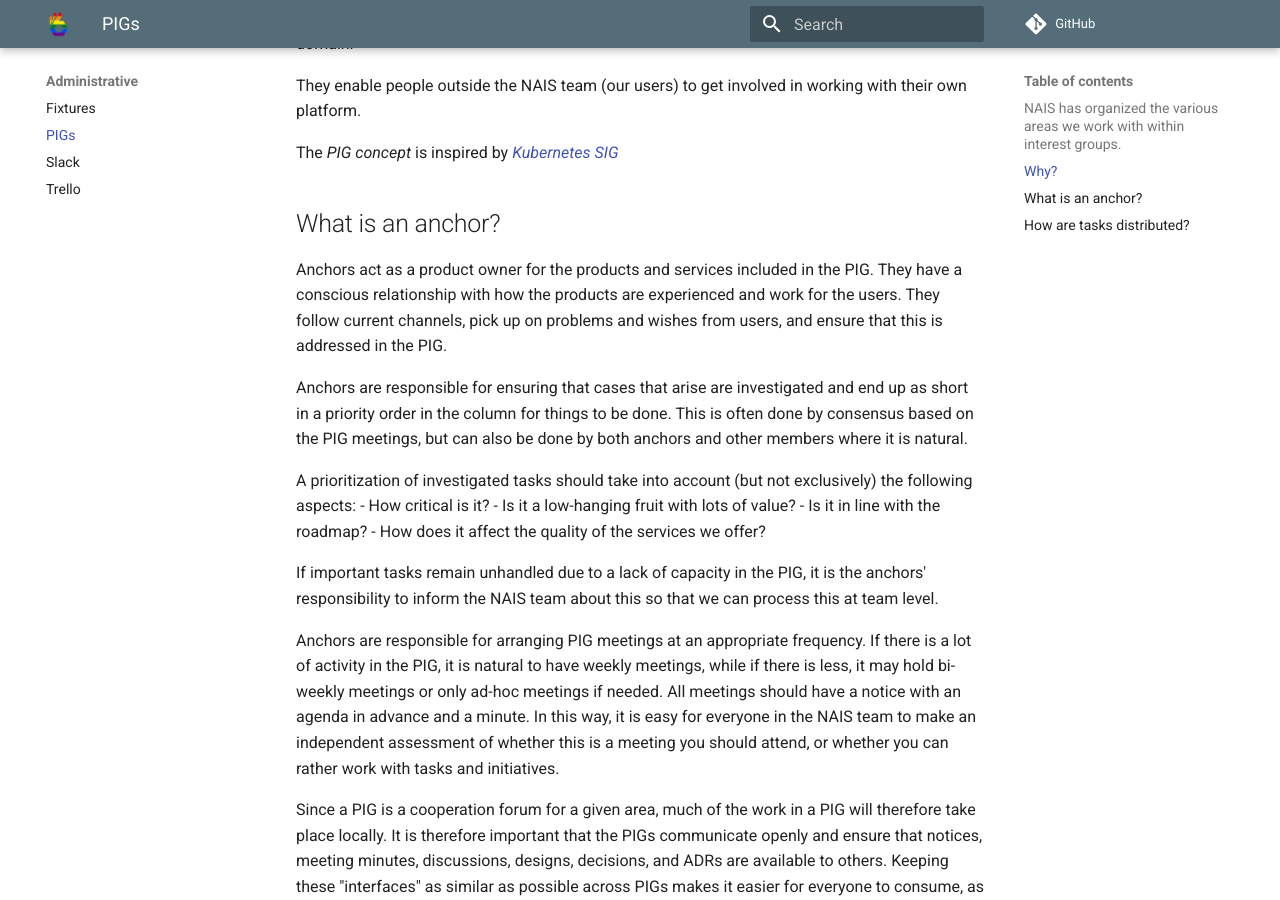
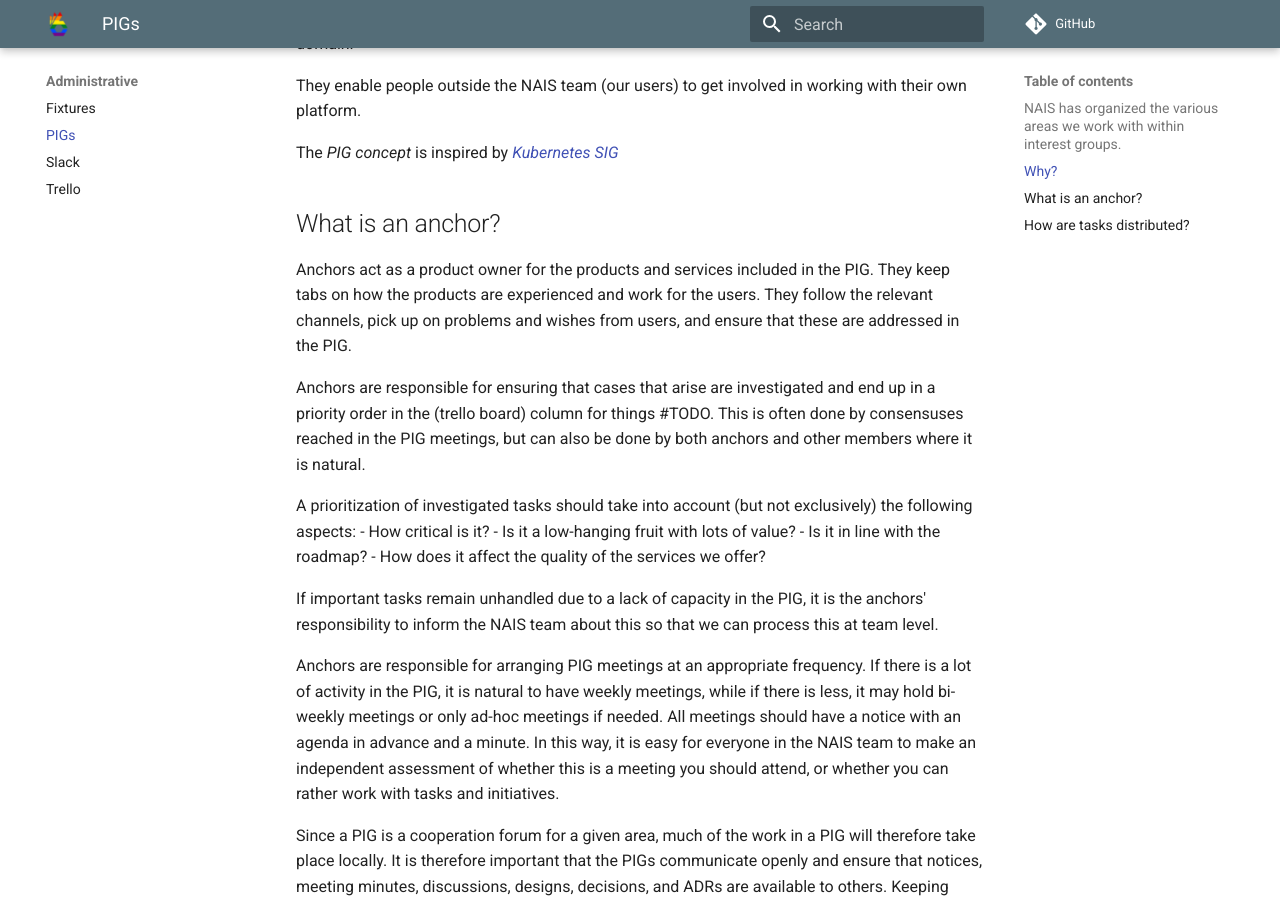
Before and after one commit to nais/handbook, an MkDocs documentation site: the page built from docs/administrative/pigs.md, in a window 1280 px wide and 900 px high, scrolled down 503 px. Built offline with MkDocs 1.6.1 and Material for MkDocs 9.7.7, drawn with Linux system fonts in a browser that asks for light colours; comment, search, counter and statistics services are not loaded.

Commit message:
Language betterment - PIGs

```diff
--- a/docs/administrative/pigs.md
+++ b/docs/administrative/pigs.md
@@ -18,11 +18,11 @@ The _PIG concept_ is inspired by _[Kubernetes SIG](https://github.com/kubernetes
 ## What is an anchor?
 
 Anchors act as a product owner for the products and services included in the PIG.
-They have a conscious relationship with how the products are experienced and work for the users.
-They follow current channels, pick up on problems and wishes from users, and ensure that this is addressed in the PIG.
+They keep tabs on how the products are experienced and work for the users.
+They follow the relevant channels, pick up on problems and wishes from users, and ensure that these are addressed in the PIG.
 
-Anchors are responsible for ensuring that cases that arise are investigated and end up as short in a priority order in the column for things to be done.
-This is often done by consensus based on the PIG meetings, but can also be done by both anchors and other members where it is natural.
+Anchors are responsible for ensuring that cases that arise are investigated and end up in a priority order in the (trello board) column for things #TODO.
+This is often done by consensuses reached in the PIG meetings, but can also be done by both anchors and other members where it is natural.
 
 A prioritization of investigated tasks should take into account (but not exclusively) the following aspects:
 - How critical is it?
```
